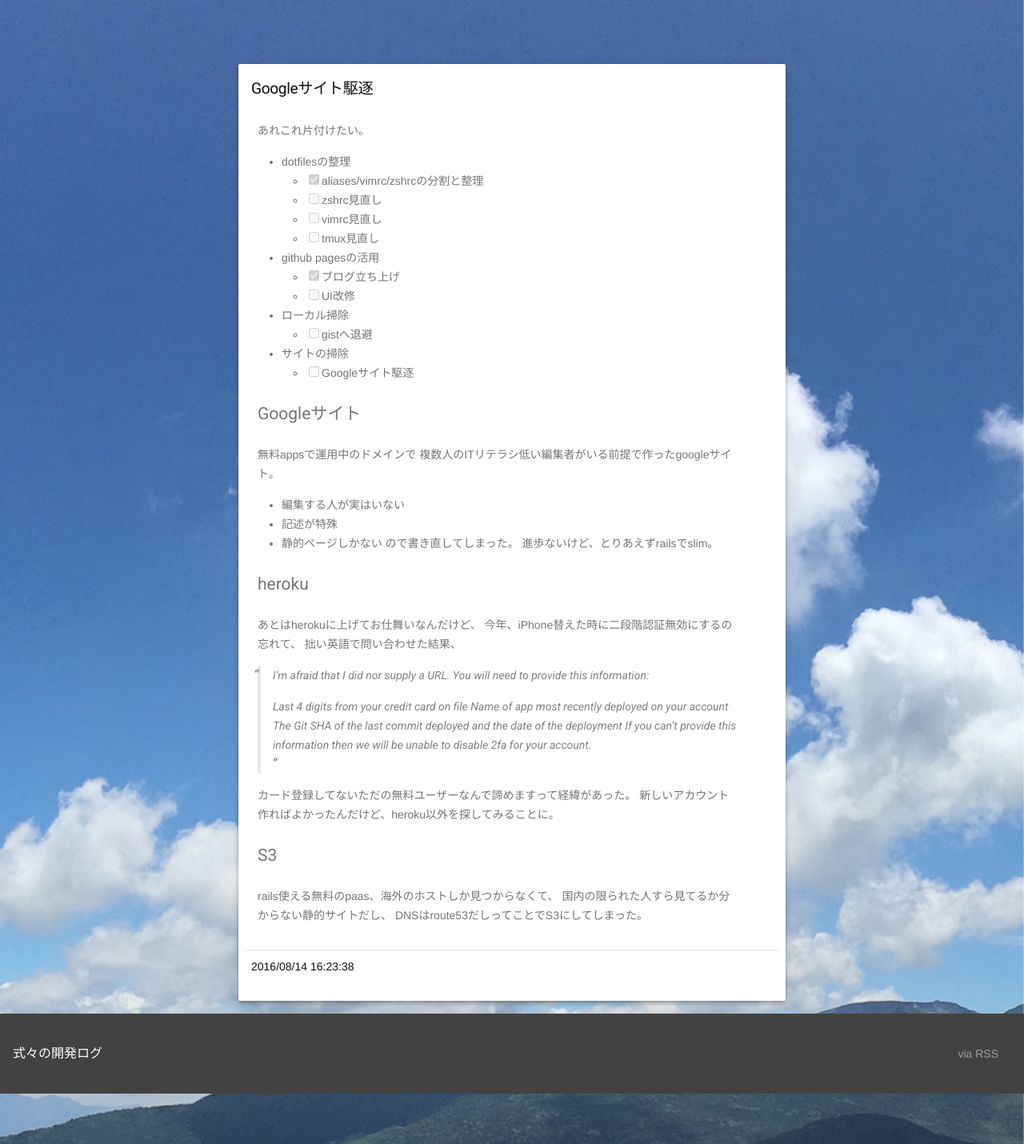
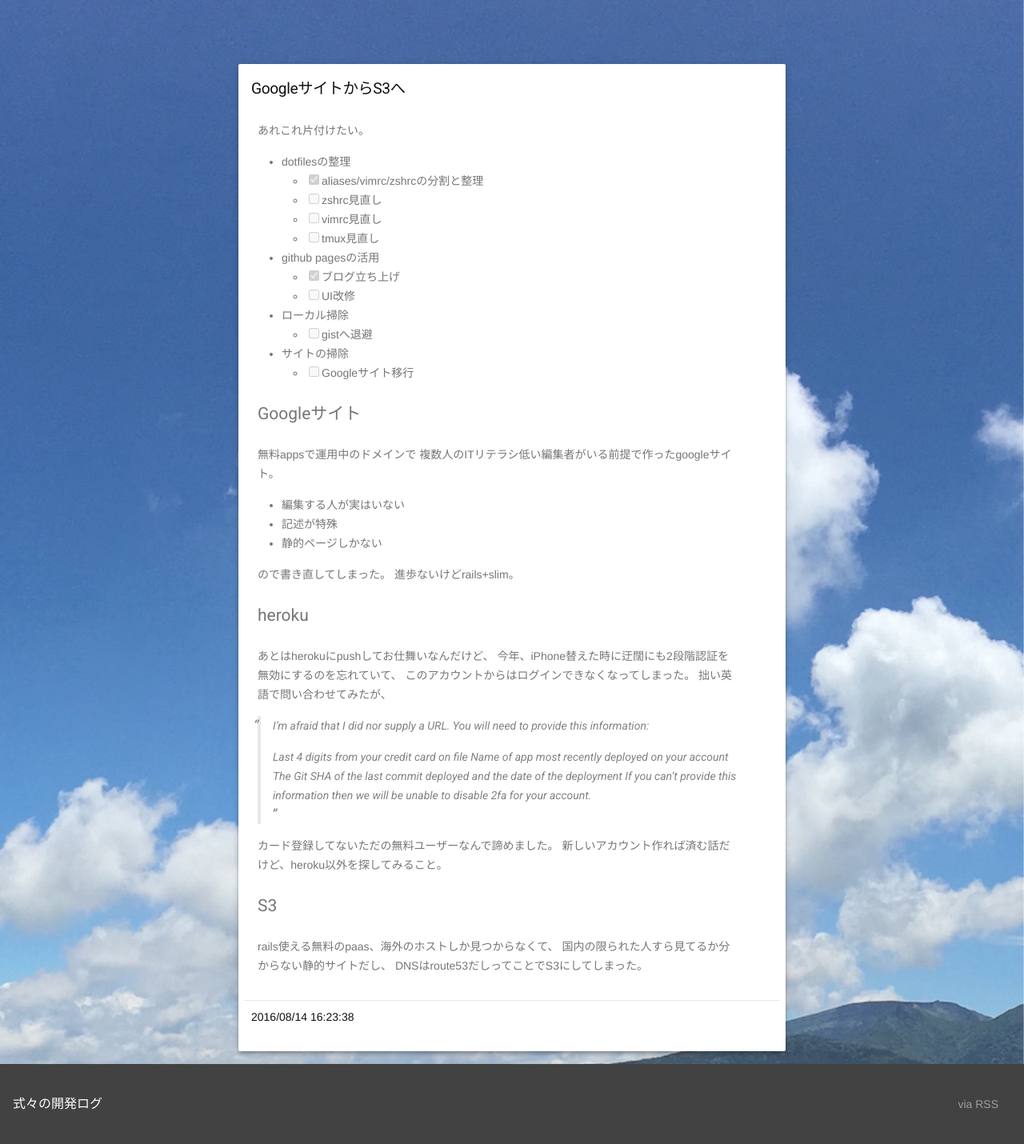
Before and after one commit to 4ki2/4ki2.github.io, a Jekyll site: the page built from _posts/2016-08-14-static-page-site.md, in a window 1280 px wide. Shown: the whole page at 80% size. Built offline with Jekyll 4.4.1, drawn with Linux system fonts in a browser that asks for light colours; nearby versions of some CDN libraries.

Commit message:
modified

```diff
--- a/_posts/2016-08-14-static-page-site.md
+++ b/_posts/2016-08-14-static-page-site.md
@@ -1,6 +1,6 @@
 ---
 layout: post
-title:  Googleサイト駆逐
+title:  GoogleサイトからS3へ
 date:   2016-08-15 01:23:38 +0900
 categories: static page site
 ---
@@ -17,21 +17,24 @@ categories: static page site
 - ローカル掃除
   - [ ] gistへ退避
 - サイトの掃除
-  - [ ] Googleサイト駆逐
+  - [ ] Googleサイト移行
 
 ## Googleサイト
 無料appsで運用中のドメインで
 複数人のITリテラシ低い編集者がいる前提で作ったgoogleサイト。
+
 - 編集する人が実はいない
 - 記述が特殊
 - 静的ページしかない
+
 ので書き直してしまった。
-進歩ないけど、とりあえずrailsでslim。
+進歩ないけどrails+slim。
 
 ## heroku
-あとはherokuに上げてお仕舞いなんだけど、
-今年、iPhone替えた時に二段階認証無効にするの忘れて、
-拙い英語で問い合わせた結果、
+あとはherokuにpushしてお仕舞いなんだけど、
+今年、iPhone替えた時に迂闊にも2段階認証を無効にするのを忘れていて、
+このアカウントからはログインできなくなってしまった。
+拙い英語で問い合わせてみたが、
 
 > I'm afraid that I did nor supply a URL. You will need to provide this information:
 >
@@ -40,8 +43,8 @@ categories: static page site
 > The Git SHA of the last commit deployed and the date of the deployment
 > If you can't provide this information then we will be unable to disable 2fa for your account.
 
-カード登録してないただの無料ユーザーなんで諦めますって経緯があった。
-新しいアカウント作ればよかったんだけど、heroku以外を探してみることに。
+カード登録してないただの無料ユーザーなんで諦めました。
+新しいアカウント作れば済む話だけど、heroku以外を探してみること。
 
 ## S3
 rails使える無料のpaas、海外のホストしか見つからなくて、
```
